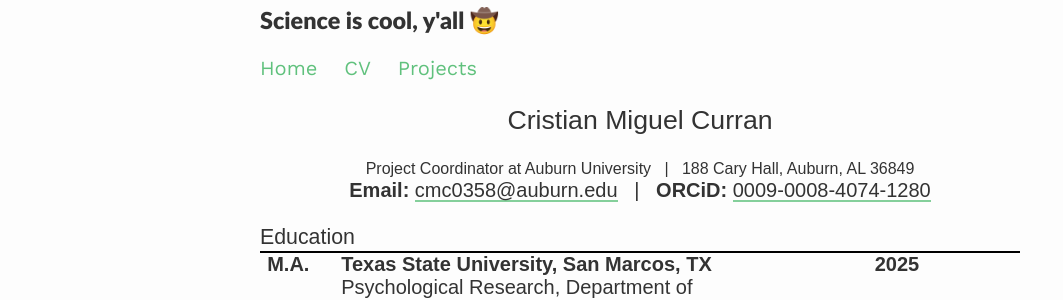
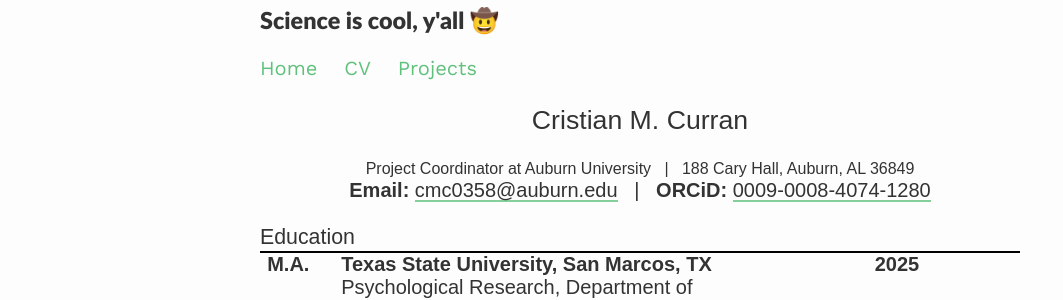
Before and after one commit to cmcurran410/cmcurran410.github.io, a Jekyll site: the page built from _pages/cv.md, in a window 1280 px wide and 900 px high. Shown: the part 139-439 px from the top of the window, without its empty margins (0-1063 px from the left). Built offline with Jekyll 4.4.1, drawn with Linux system fonts in a browser that asks for light colours.

Commit message:
Minor formatting fixes

```diff
--- a/_pages/cv.md
+++ b/_pages/cv.md
@@ -7,8 +7,7 @@ published: true
 
 <div class="WordSection1">
 
-<p class="MsoNormal" align="center" style="text-align:center;line-height:115%"><span style="font-size:20.0pt;line-height:115%;font-family:sans-serif">Cristian
-Miguel Curran</span></p>
+<p class="MsoNormal" align="center" style="text-align:center;line-height:115%"><span style="font-size:20.0pt;line-height:115%;font-family:sans-serif">Cristian M. Curran</span></p>
 
 <p class="MsoNormal" align="center" style="margin-bottom:0in;margin-bottom:0in;
 margin-top:0in;text-align:center;line-height:115%"><span style="font-size:12.0pt;
```
Also changed, not shown: _pages/projects.md (+1 -1 lines), index.md (+2 -1 lines).
